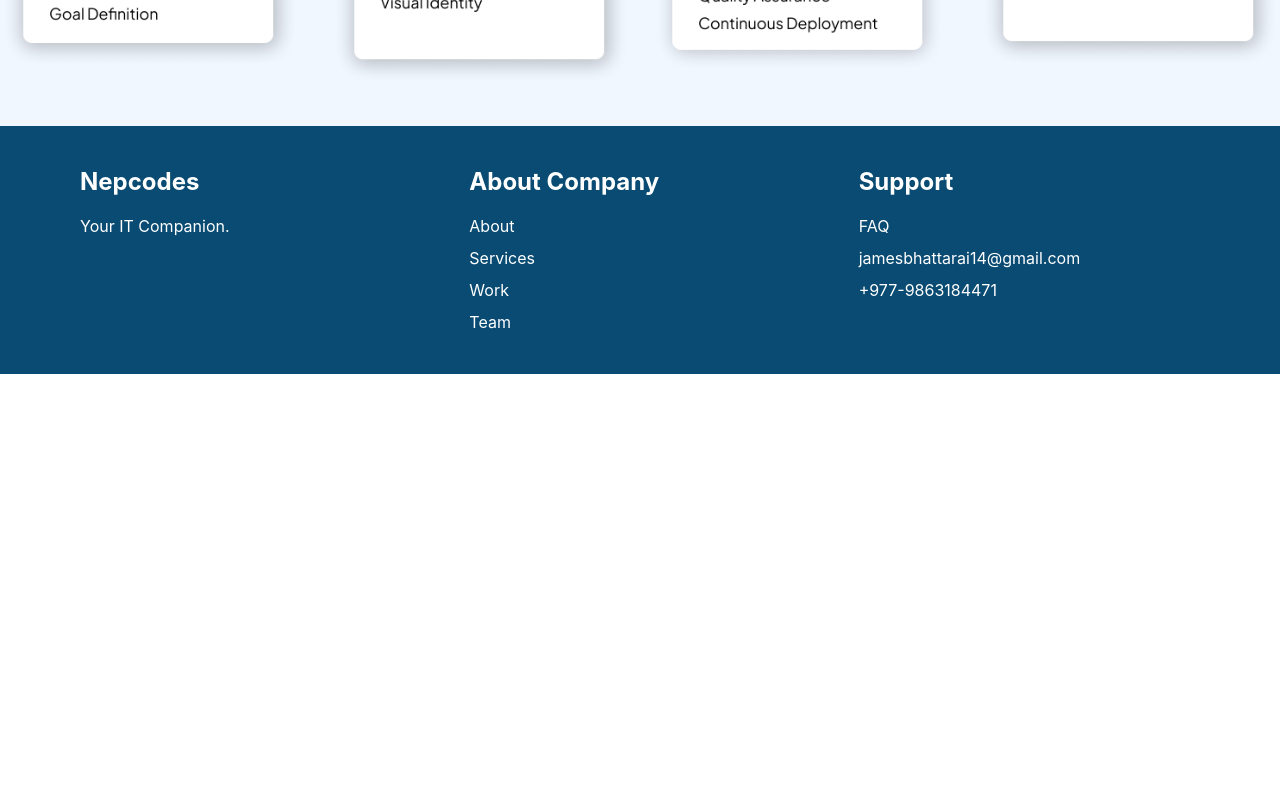
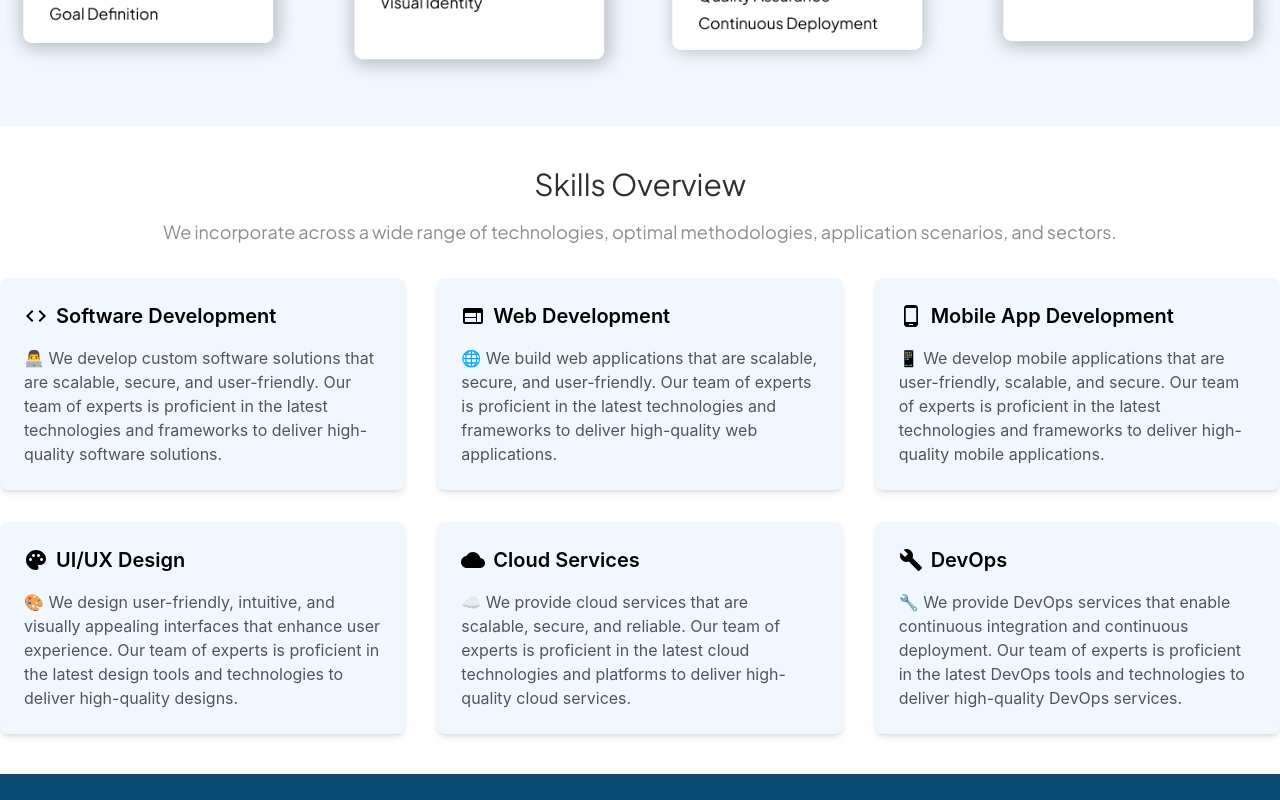
Before and after one commit to jamesii-b/nc, a React (Vite) app: page / in a window 1280 px wide. Shown: the part 1260-2060 px from the top of the page. Before the commit the page ends 1634 px from the top, so only its background shows below. Built offline with nearby package versions, Linux system fonts and the light colour scheme.

Commit message:
Chore: added skills page in home

```diff
--- a/src/components/home.jsx
+++ b/src/components/home.jsx
@@ -2,74 +2,67 @@ import React from "react";
 import img01 from "../assets/img-main.jpg";
 import { Link } from "react-router-dom";
 import pathImage from "../assets/service-path.png";
+import { FaAngleDown } from "react-icons/fa";
 import {
-  FaAngleDown,
-  FaCogs,
-  FaPencilAlt,
-  FaCode,
-  FaRocket,
-  FaChartLine,
-} from "react-icons/fa";
+  MdCode,
+  MdWeb,
+  MdPhoneAndroid,
+  MdPalette,
+  MdCloud,
+  MdBuild,
+} from "react-icons/md"; // Importing Material Design icons
+import workingPeople from "../assets/i-0.png";
 
 function HomePage() {
-  const datum = [
+  const data = [
     {
-      title: "Explore",
-      icon: <FaPencilAlt />,
-      description: [
-        "Discovery Sessions",
-        "Workflow Analysis",
-        "Ideation Sessions",
-        "Competitive Analysis",
-        "Goal Definition",
-      ],
+      id: 0,
+      title: "Software Development",
+      description:
+        "👨‍💻 We develop custom software solutions that are scalable, secure, and user-friendly. Our team of experts is proficient in the latest technologies and frameworks to deliver high-quality software solutions.",
+      icon: <MdCode />,
     },
     {
-      title: "Create",
-      icon: <FaCogs />,
-      description: [
-        "UI/UX Design",
-        "Interactive Prototypes",
-        "Branding Solutions",
-        "Visual Identity",
-      ],
+      id: 1,
+      title: "Web Development",
+      description:
+        "🌐 We build web applications that are scalable, secure, and user-friendly. Our team of experts is proficient in the latest technologies and frameworks to deliver high-quality web applications.",
+      icon: <MdWeb />,
     },
     {
-      title: "Develop",
-      icon: <FaCode />,
-      description: [
-        "Web & Mobile App Development",
-        "AI & Machine Learning Integration",
-        "Quality Assurance",
-        "Continuous Deployment",
-      ],
+      id: 2,
+      title: "Mobile App Development",
+      description:
+        "📱 We develop mobile applications that are user-friendly, scalable, and secure. Our team of experts is proficient in the latest technologies and frameworks to deliver high-quality mobile applications.",
+      icon: <MdPhoneAndroid />,
     },
     {
-      title: "Launch",
-      icon: <FaRocket />,
-      description: [
-        "Cloud Infrastructure Setup",
-        "Performance Monitoring",
-        "Data Management",
-        "Robust Security Measures",
-      ],
+      id: 3,
+      title: "UI/UX Design",
+      description:
+        "🎨 We design user-friendly, intuitive, and visually appealing interfaces that enhance user experience. Our team of experts is proficient in the latest design tools and technologies to deliver high-quality designs.",
+      icon: <MdPalette />,
+    },
+
+    {
+      id: 4,
+      title: "Cloud Services",
+      description:
+        "☁️ We provide cloud services that are scalable, secure, and reliable. Our team of experts is proficient in the latest cloud technologies and platforms to deliver high-quality cloud services.",
+      icon: <MdCloud />,
     },
     {
-      title: "Expand",
-      icon: <FaChartLine />,
-      description: [
-        "Product Performance Analysis",
-        "Data-driven Insights",
-        "Process Automation",
-        "Optimization Strategies",
-      ],
+      id: 5,
+      title: "DevOps",
+      description:
+        "🔧 We provide DevOps services that enable continuous integration and continuous deployment. Our team of experts is proficient in the latest DevOps tools and technologies to deliver high-quality DevOps services.",
+      icon: <MdBuild />,
     },
   ];
-
   return (
     <>
       <div
-        className="h-screen w-screen relative flex bg-cover bg-center bg-fixed bg-no-repeat"
+        className="h-screen w-screen relative flex bg-cover bg-center bg-fixed bg-no-repeat max-w-full"
         style={{ backgroundImage: `url(${img01})`, backgroundSize: "cover" }}
       >
         <div className="absolute inset-0 bg-black opacity-50"></div>
@@ -99,8 +92,8 @@ function HomePage() {
           <FaAngleDown className="text-white absolute text-2xl bottom-20 " />
         </div>
       </div>
-      <div className="bg-tertiary  py-10">
-        <div className="container mx-auto text-center ">
+      <div className="bg-tertiary py-10">
+        <div className="container mx-auto text-center">
           <h2 className="text-3xl text-primary_text font-body mb-4">
             Create, Construct, and Expand Your Digital Vision
           </h2>
@@ -111,6 +104,33 @@ function HomePage() {
           <img src={pathImage} className="w-auto" alt="" />
         </div>
       </div>
+
+      {/* Skills Overview */}
+      <div className="bg-secondary py-10">
+        <div className="container mx-auto">
+          <h2 className="text-3xl text-center text-primary_text font-body mb-4">
+            Skills Overview
+          </h2>
+          <p className="text-lg text-center text-secondary_text mb-8 font-body">
+            We incorporate across a wide range of technologies, optimal
+            methodologies, application scenarios, and sectors.
+          </p>
+          <div className="grid grid-cols-1 md:grid-cols-3 gap-8">
+            {data.map((item) => (
+              <div
+                key={item.id}
+                className="bg-tertiary p-6 rounded-lg shadow-md transition-transform hover:scale-105"
+              >
+                <div className="flex items-center mb-4">
+                  <div className="mr-2 text-2xl">{item.icon}</div>
+                  <h3 className="text-xl font-semibold">{item.title}</h3>
+                </div>
+                <p className="text-gray-600">{item.description}</p>
+              </div>
+            ))}
+          </div>
+        </div>
+      </div>
     </>
   );
 }
```
Also changed, not shown: 1 other file (tests, documents, lock files or other folders).
